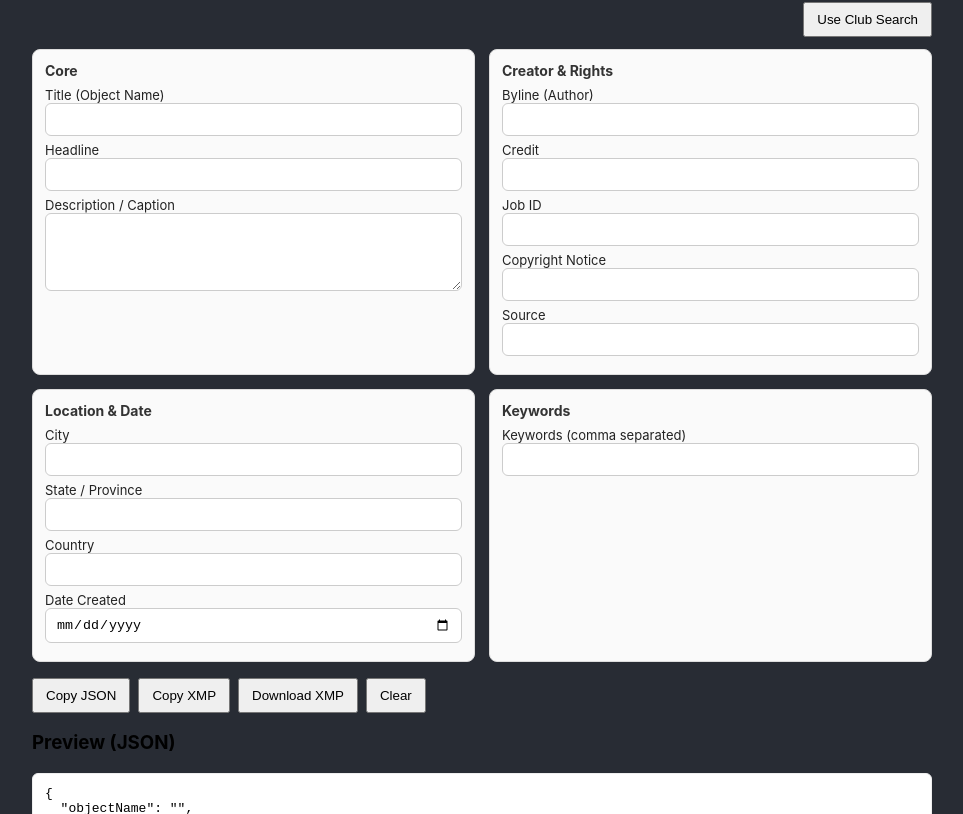
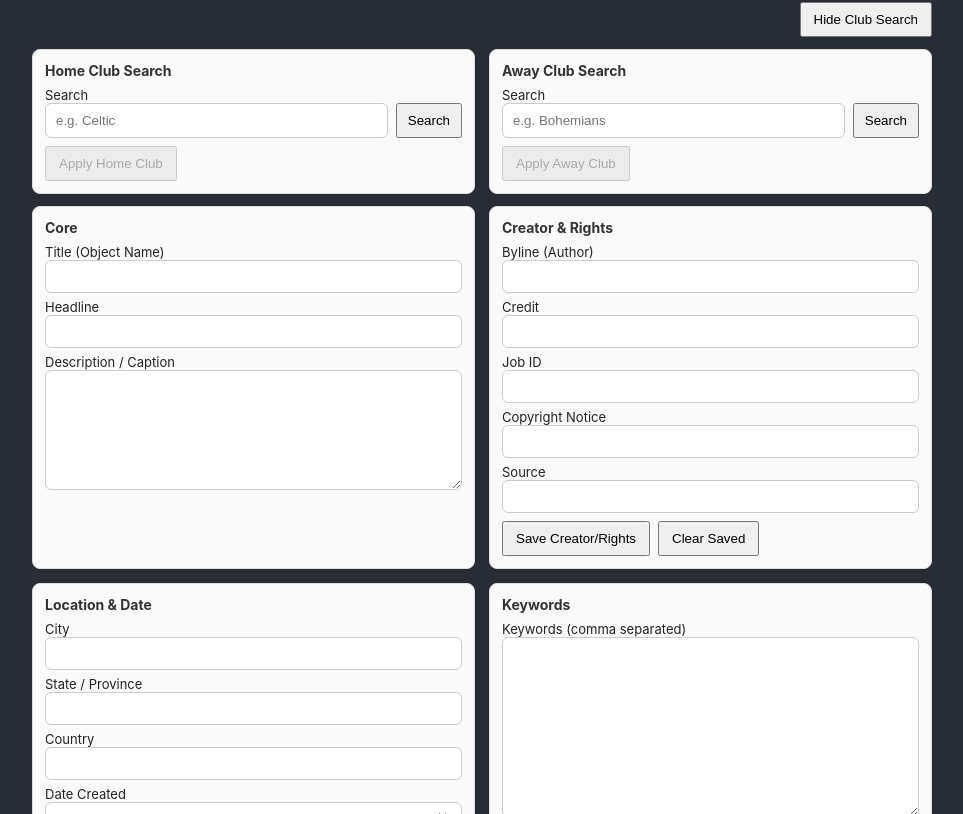
Before and after one commit to flaree/code-replacement-generator, a React (Create React App) app: page /photo-meta in a window 1280 px wide. Shown: the part 226-1040 px from the top of the page, without its empty margins (158-1121 px from the left). Built offline with nearby package versions, Linux system fonts and the light colour scheme; the HTML template or start-up script is replaced by a standard one.

Commit message:
Add more tools to photometadata search

```diff
--- a/src/pages/PhotoMetadata.js
+++ b/src/pages/PhotoMetadata.js
@@ -1,4 +1,4 @@
-import React, { useState } from 'react';
+import React, { useState, useEffect } from 'react';
 import './codegen.css';
 
 export default function PhotoMetadata() {
@@ -107,7 +107,7 @@ export default function PhotoMetadata() {
       : 'https://api.lensflxre.com';
 
   // Club search states (hidden behind dropdown)
-  const [showClubSearch, setShowClubSearch] = useState(false);
+  const [showClubSearch, setShowClubSearch] = useState(true);
   const [homeSearchTerm, setHomeSearchTerm] = useState('');
   const [awaySearchTerm, setAwaySearchTerm] = useState('');
   const [homeResults, setHomeResults] = useState([]);
@@ -134,6 +134,50 @@ export default function PhotoMetadata() {
     }
   };
 
+  // Persisted Creator & Rights (byline, credit, copyright, source)
+  useEffect(() => {
+    try {
+      const saved = localStorage.getItem('photo_meta_creator_rights');
+      if (saved) {
+        const obj = JSON.parse(saved);
+        setMeta(prev => ({
+          ...prev,
+          byline: obj.byline || '',
+          credit: obj.credit || '',
+          copyright: obj.copyright || '',
+          source: obj.source || '',
+        }));
+      }
+    } catch (e) {
+      // ignore
+    }
+  }, []);
+
+  const saveCreatorRights = () => {
+    const payload = {
+      byline: meta.byline || '',
+      credit: meta.credit || '',
+      copyright: meta.copyright || '',
+      source: meta.source || '',
+    };
+    try {
+      localStorage.setItem('photo_meta_creator_rights', JSON.stringify(payload));
+      alert('Creator & Rights saved');
+    } catch (e) {
+      alert('Failed to save Creator & Rights');
+    }
+  };
+
+  const clearSavedCreatorRights = () => {
+    try {
+      localStorage.removeItem('photo_meta_creator_rights');
+    } catch (e) {
+      // ignore
+    }
+    setMeta(prev => ({ ...prev, byline: '', credit: '', copyright: '', source: '' }));
+    alert('Saved Creator & Rights cleared');
+  };
+
   const applyClubToMeta = async () => {
     // Build headline/title/description from selected home/away clubs using profile data when available
     if (!selectedHomeClub && !selectedAwayClub) return;
@@ -150,14 +194,12 @@ export default function PhotoMetadata() {
     };
 
     const homeProfile = selectedHomeClub ? await fetchProfile(selectedHomeClub) : null;
-    const awayProfile = selectedAwayClub ? await fetchProfile(selectedAwayClub) : null;
 
     const homeName = selectedHomeClub?.name || (homeProfile && homeProfile.name) || '';
-    const awayName = selectedAwayClub?.name || (awayProfile && awayProfile.name) || '';
+    const awayName = selectedAwayClub?.name || '';
 
-    // Attempt to find league/competition and stadium/country from profiles
-    const stadium = (homeProfile && (homeProfile.stadium || homeProfile.venue || homeProfile.homeStadium)) || (awayProfile && (awayProfile.stadium || awayProfile.venue)) || '';
-    const country = (homeProfile && (homeProfile.country || homeProfile.location || selectedHomeClub?.country)) || (awayProfile && (awayProfile.country || awayProfile.location || selectedAwayClub?.country)) || '';
+    const stadium = (homeProfile && (homeProfile.stadiumName)) || '';
+    const country = (homeProfile && (homeProfile.country || homeProfile.location || selectedHomeClub?.country)) || '';
 
     const title = homeName && awayName ? `${homeName} vs ${awayName}` : (homeName || awayName || 'Match');
     const description = `during the {COMPETITION} game between ${homeName || 'Home'} and ${awayName || 'Away'}${stadium ? ' at ' + stadium : ''}${country ? ', ' + country : ''}`;
@@ -167,6 +209,7 @@ export default function PhotoMetadata() {
       objectName: title,
       headline: title,
       description: description,
+	  keywords: [prev.keywords, homeName, awayName, stadium, country].filter(Boolean).join(', '),
     }));
   };
 
@@ -242,7 +285,7 @@ export default function PhotoMetadata() {
             <input style={styles.input} value={meta.headline} onChange={handleChange('headline')} />
           </label>
           <label style={styles.label}>Description / Caption
-            <textarea style={styles.textarea} value={meta.description} onChange={handleChange('description')} rows={4} />
+            <textarea style={{ ...styles.textarea, minHeight: '120px', maxHeight:'140px', resize: 'vertical' }}  value={meta.description} onChange={handleChange('description')}/>
           </label>
         </div>
 
@@ -263,6 +306,10 @@ export default function PhotoMetadata() {
           <label style={styles.label}>Source
             <input style={styles.input} value={meta.source} onChange={handleChange('source')} />
           </label>
+          <div style={{ display: 'flex', gap: '8px', marginTop: '8px' }}>
+            <button onClick={saveCreatorRights} style={{ padding: '8px 12px' }}>Save Creator/Rights</button>
+            <button onClick={clearSavedCreatorRights} style={{ padding: '8px 12px' }}>Clear Saved</button>
+          </div>
         </div>
 
         <div style={styles.groupBox}>
@@ -284,7 +331,7 @@ export default function PhotoMetadata() {
         <div style={styles.groupBox}>
           <div style={styles.groupTitle}>Keywords</div>
           <label style={styles.label}>Keywords (comma separated)
-            <input style={styles.input} value={meta.keywords} onChange={handleChange('keywords')} />
+            <textarea style={{ ...styles.textarea, minHeight: '180px', maxHeight:'200px', resize: 'vertical' }} value={meta.keywords} onChange={handleChange('keywords')} />
           </label>
         </div>
       </div>
@@ -315,7 +362,7 @@ export default function PhotoMetadata() {
       </div>
 
       <h3 style={{ marginTop: '18px' }}>Preview (JSON)</h3>
-      <pre style={styles.preview}>{asJSON()}</pre>
+      <pre style={{ ...styles.preview, whiteSpace: 'pre-wrap', wordBreak: 'break-word', overflowWrap: 'break-word' }}>{asJSON()}</pre>
     </div>
   );
 }
```
